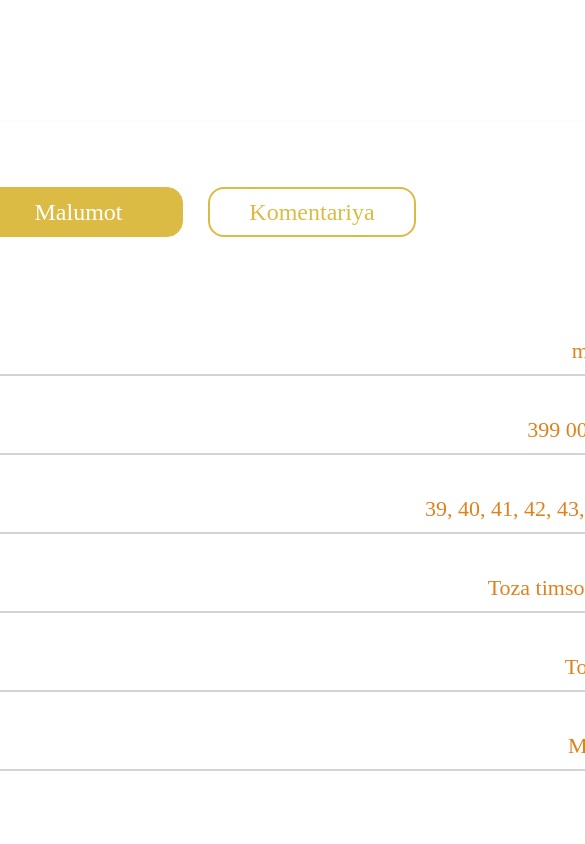
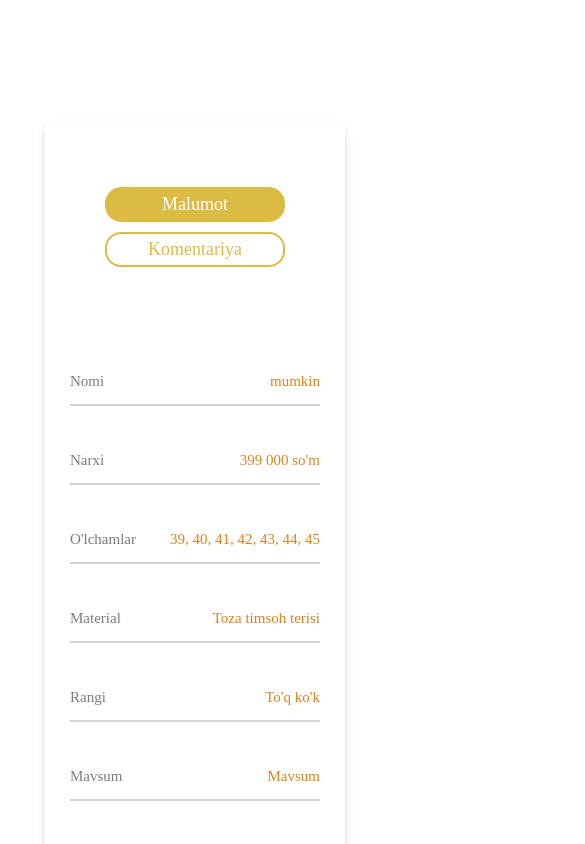
Before and after one commit to hasanboy2008/Progect-SAN-ONE, a React (Create React App) app: page /view/product in a window 390 px wide. Shown: the part 960-1804 px from the top of the page, 585 px wide, since content can reach past the window. Built offline with nearby package versions, Linux system fonts and the light colour scheme; no server answers.

Commit message:
responsive bitti

```diff
--- a/src/pages/Detail/Detail.css
+++ b/src/pages/Detail/Detail.css
@@ -1422,3 +1422,181 @@ img {
     height: 200px;
   }
 }
+
+/* Responsive of Comment */
+
+@media only screen and (max-width: 1630px) {
+  .Detail-Comment {
+    width: 1500px;
+  }
+}
+@media only screen and (max-width: 1530px) {
+  .Detail-Comment {
+    width: 1400px;
+  }
+}
+@media only screen and (max-width: 1430px) {
+  .Detail-Comment {
+    width: 1300px;
+  }
+}
+@media only screen and (max-width: 1330px) {
+  .Detail-Comment {
+    width: 1200px;
+  }
+}
+@media only screen and (max-width: 1230px) {
+  .Detail-Comment {
+    width: 1100px;
+  }
+}
+@media only screen and (max-width: 1130px) {
+  .Detail-Comment {
+    width: 1000px;
+  }
+}
+@media only screen and (max-width: 1030px) {
+  .Detail-Comment {
+    width: 900px;
+  }
+}
+@media only screen and (max-width: 930px) {
+  .Detail-Comment {
+    width: 800px;
+  }
+  .btn-comments {
+    display: flex;
+    flex-direction: row;
+    justify-content: center;
+    width: 100%;
+  }
+
+  .info-btn {
+    width: 180px;
+    height: 45px;
+    background: #ffffff;
+    border: 1px solid #dcbb45;
+    border-radius: 16px;
+    font-family: "Proxima Nova";
+    font-style: normal;
+    font-weight: 400;
+    font-size: 20px;
+    line-height: 29px;
+    color: #dcbb45;
+    margin-right: 25px;
+  }
+
+  .comment-btn {
+    width: 180px;
+    height: 45px;
+    background: #ffffff;
+    border: 2px solid #dcbb45;
+    border-radius: 16px;
+    font-family: "Proxima Nova";
+    font-style: normal;
+    font-weight: 400;
+    font-size: 20px;
+    line-height: 29px;
+    color: #dcbb45;
+  }
+  .active {
+    background: #dcbb45;
+    color: #ffffff;
+  }
+}
+@media only screen and (max-width: 830px) {
+  .Detail-Comment {
+    width: 700px;
+  }
+}
+@media only screen and (max-width: 730px) {
+  .Detail-Comment {
+    width: 600px;
+    display: flex;
+    flex-direction: column;
+    justify-content: center;
+    align-items: center;
+  }
+  .btn-comments {
+    display: flex;
+    flex-direction: column;
+    align-items: center;
+    justify-content: center;
+    width: 100%;
+    height: auto;
+  }
+
+  .info-btn {
+    width: 250px;
+    height: 45px;
+    font-size: 20px;
+    margin: 0 0 10px 0;
+  }
+
+  .comment-btn {
+    width: 250px;
+    height: 45px;
+    font-size: 20px;
+  }
+  .active {
+    background: #dcbb45;
+    color: #ffffff;
+  }
+}
+@media only screen and (max-width: 630px) {
+  .Detail-Comment {
+    width: 500px;
+    display: flex;
+    flex-direction: column;
+    justify-content: center;
+    align-items: center;
+  }
+  .info-btn {
+    width: 200px;
+    height: 40px;
+    font-size: 19px;
+    margin: 0 0 10px 0;
+  }
+
+  .comment-btn {
+    width: 200px;
+    height: 40px;
+    font-size: 19px;
+  }
+  .active {
+    background: #dcbb45;
+    color: #ffffff;
+  }
+}
+@media only screen and (max-width: 530px) {
+  .Detail-Comment {
+    width: 400px;
+  }
+  .info-btn {
+    width: 180px;
+    height: 35px;
+    font-size: 18px;
+    margin: 0 0 10px 0;
+  }
+
+  .comment-btn {
+    width: 180px;
+    height: 35px;
+    font-size: 18px;
+  }
+  .active {
+    background: #dcbb45;
+    color: #ffffff;
+  }
+}
+@media only screen and (max-width: 430px) {
+  .Detail-Comment {
+    width: 300px;
+    padding: 65px 50px;
+  }
+}
+@media only screen and (max-width: 330px) {
+  .Detail-Comment {
+    width: 200px;
+  }
+}
--- a/src/pages/Detail/Info/Info.css
+++ b/src/pages/Detail/Info/Info.css
@@ -17,25 +17,96 @@
   justify-content: space-between;
   margin: 41px 0 10px 0;
 }
-hr{
+hr {
   width: 100%;
 }
 .info .names {
-    font-family: 'Raleway';
+  font-family: "Raleway";
   font-style: normal;
   font-weight: 400;
   font-size: 22px;
   line-height: 26px;
-    color: #7C7C7C;
+  color: #7c7c7c;
 }
 
 .info .answers {
-    font-family: 'Raleway';
+  font-family: "Raleway";
   font-style: normal;
   font-weight: 400;
   font-size: 22px;
   line-height: 26px;
   text-align: right;
-    color: #DE821D;
+  color: #de821d;
+}
 
+
+@media only screen and (max-width: 1630px) {
+    .info {
+        width: 800px;
     }
+}
+@media only screen and (max-width: 1230px) {
+    .info {
+        width: 700px;
+    }
+}
+@media only screen and (max-width: 830px) {
+    .info {
+        width: 500px;
+    }
+}
+@media only screen and (max-width: 730px) {
+    .info {
+        width: 450px;
+    }
+}
+@media only screen and (max-width: 630px) {
+    .info {
+        width: 350px;
+    }
+    .info .names {
+        font-size: 18px;
+        line-height: 26px;
+        color: #7c7c7c;
+      }
+
+      .info .answers {
+        font-size: 18px;
+      }
+}
+@media only screen and (max-width: 530px) {
+    .info {
+        width: 300px;
+    }
+    .info .names {
+        font-size: 17px;
+      }
+
+      .info .answers {
+        font-size: 17px;
+      }
+}
+@media only screen and (max-width: 430px) {
+    .info {
+        width: 250px;
+    }
+    .info .names {
+        font-size: 15px;
+      }
+
+      .info .answers {
+        font-size: 15px;
+      }
+}
+@media only screen and (max-width: 330px) {
+    .info {
+        width: 160px;
+    }
+    .info .names {
+        font-size: 10px;
+      }
+
+      .info .answers {
+        font-size: 10px;
+      }
+}
```
Also changed, not shown: src/pages/Detail/Detail.js (line endings or trailing spaces). Lines whose indentation alone changed are shown as unchanged.
